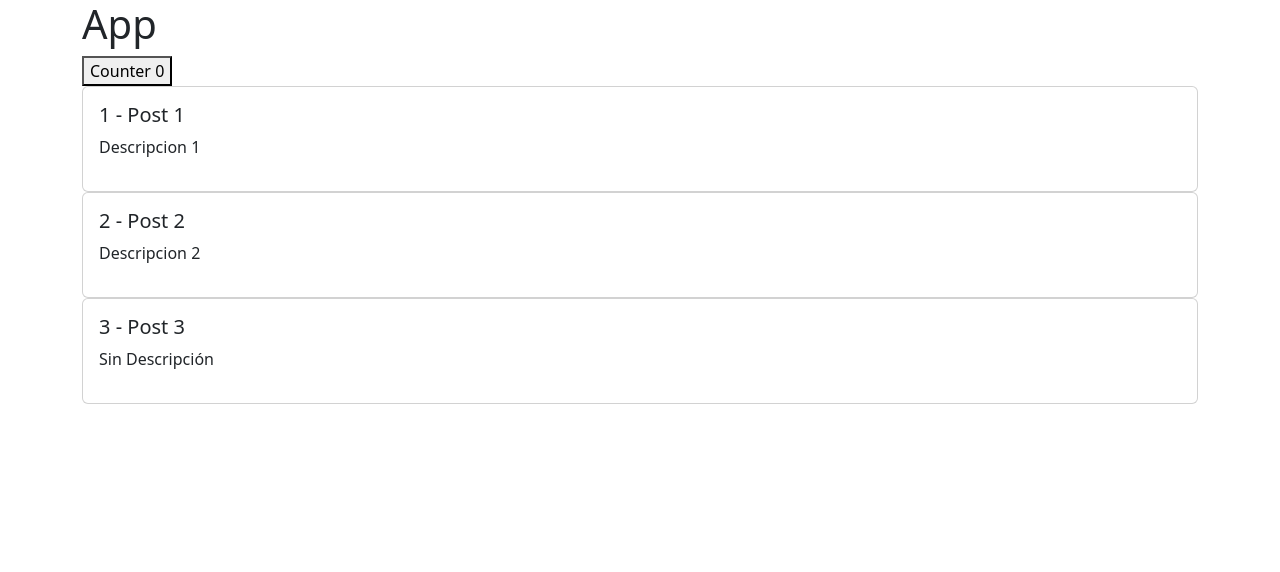
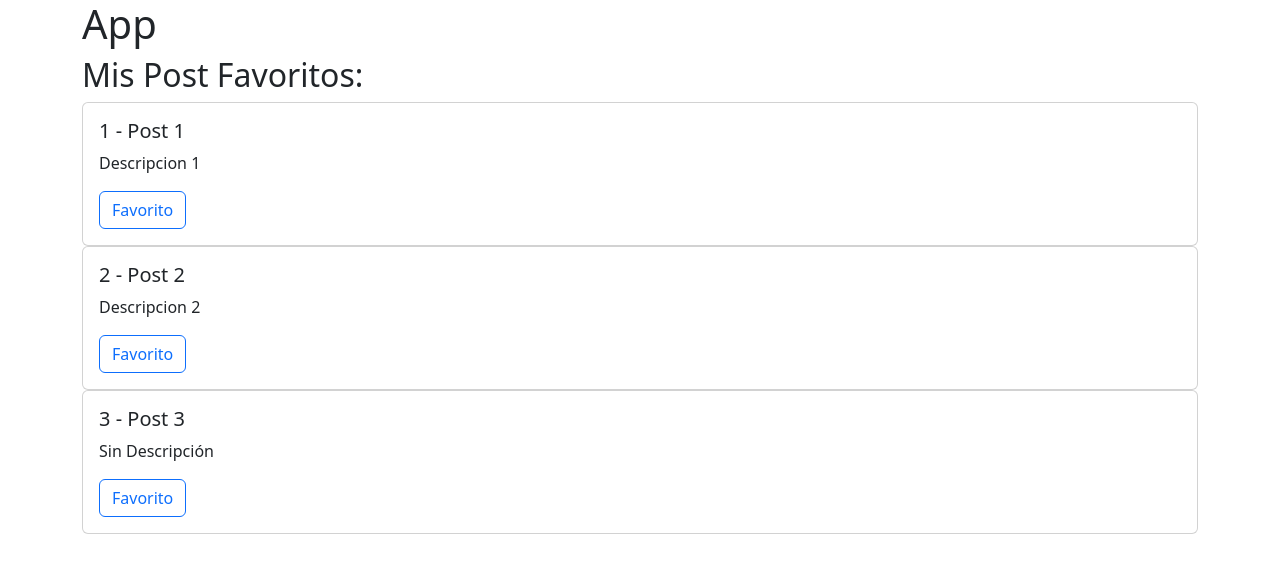
Before and after one commit to rodrigocceo/capacitacion-vuejs, a Vue app: page / in a window 1280 px wide. Shown: the top 572 px of the page. Built offline with nearby package versions, Linux system fonts and the light colour scheme.

Commit message:
feat(src): :sparkles: implement events emit

```diff
--- a/src/App.vue
+++ b/src/App.vue
@@ -8,17 +8,24 @@ const posts = ref([
   { title: 'Post 2', id: 2, body: 'Descripcion 2' },
   { title: 'Post 3', id: 3 },
 ])
+
+const favorite = ref('')
+
+const changeFavorite = (title) => {
+  favorite.value = title
+}
 </script>
 <template>
   <div class="container">
     <h1>App</h1>
-    <ButtonCounter />
+    <h2>Mis Post Favoritos: {{ favorite }}</h2>
     <BlogPost
       v-for="post in posts"
       :key="post.id"
       :title="post.title"
       :id="post.id"
       :body="post.body"
+      @changeFavorite="changeFavorite"
     ></BlogPost>
   </div>
 </template>
--- a/src/components/BlogPost.vue
+++ b/src/components/BlogPost.vue
@@ -7,12 +7,17 @@ defineProps({
     default: 'Sin Descripción',
   },
 })
+
+const emit = defineEmits(['changeFavorite'])
 </script>
 <template>
   <div class="card">
     <div class="card-body">
       <h5 class="card-title">{{ id }} - {{ title }}</h5>
       <p>{{ body }}</p>
+      <button @click="$emit('changeFavorite', title)" class="btn btn-outline-primary">
+        Favorito
+      </button>
     </div>
   </div>
 </template>
```
